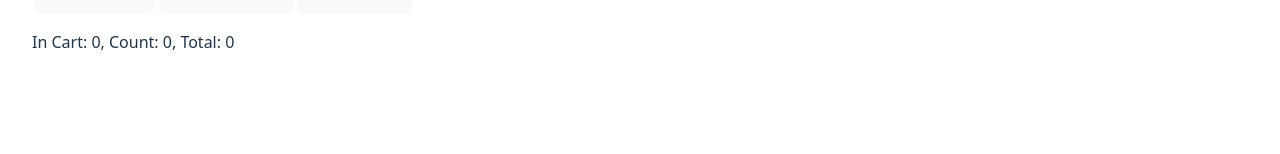
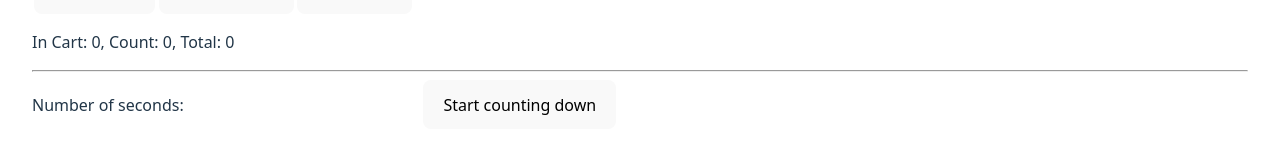
Before and after one commit to Webiwo/React-JS, a React (Vite) app in the folder rjs-playground/: page / in a window 1280 px wide. Shown: the part 776-930 px from the top of the page. Before the commit the page ends 878 px from the top, so only its background shows below. Built offline with nearby package versions, Linux system fonts and the light colour scheme; no server answers.

Commit message:
simple timer

```diff
--- a/rjs-playground/src/App.jsx
+++ b/rjs-playground/src/App.jsx
@@ -5,6 +5,7 @@ import FetchData from "./Components/Rs04-FetchData/FetchData";
 import "./App.css";
 import { UserProvider } from "./Context/UserContext";
 import ShoppingCart from "./Components/Rs05 -ShoppingCart/ShoppingCart";
+import Timer from "./Components/Rs06 - Timer/Timer";
 
 function App() {
   return (
@@ -18,6 +19,8 @@ function App() {
       <FetchData />
       <hr />
       <ShoppingCart />
+      <hr />
+      <Timer />
     </UserProvider>
   );
 }
--- /dev/null
+++ b/rjs-playground/src/Components/Rs06 - Timer/Timer.jsx
@@ -0,0 +1,43 @@
+import { useState, useEffect, useRef } from "react";
+
+const Timer = () => {
+  const [timer, setTimer] = useState("");
+  const [count, setCount] = useState(false);
+
+  useEffect(() => {
+    if (count && timer > 0) {
+      setTimeout(() => {
+        if (timer <= 0) setCount(false);
+        setTimer(timer - 1);
+      }, 1000);
+    }
+  }, [timer, count]);
+
+  const handleSetTimer = (e) => {
+    e.preventDefault();
+    const sec = parseInt(e.target.value);
+    if (sec) setTimer(sec);
+  };
+
+  const handleStartCount = (e) => {
+    e.preventDefault();
+    if (timer > 0) setCount(true);
+  };
+
+  return (
+    <div>
+      <form onSubmit={handleStartCount}>
+        <label htmlFor="secInput">Number of seconds:</label>
+        <input
+          id="secInput"
+          type="text"
+          value={timer}
+          onChange={handleSetTimer}
+        />
+        <button>Start counting down</button>
+      </form>
+    </div>
+  );
+};
+
+export default Timer;
```
